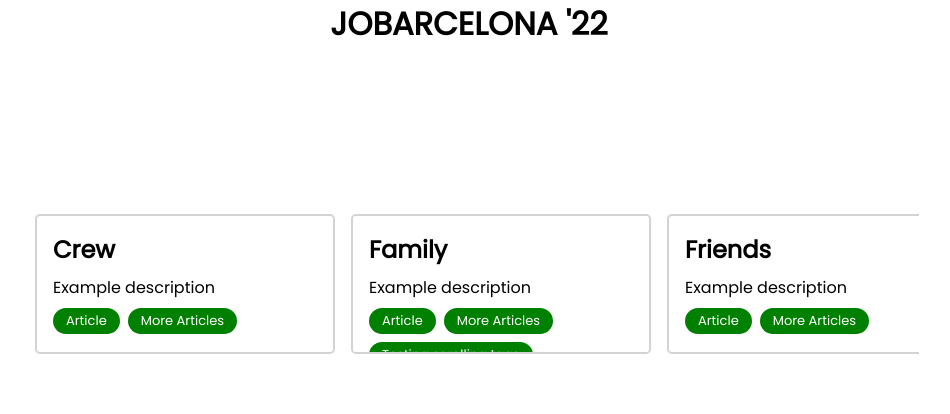
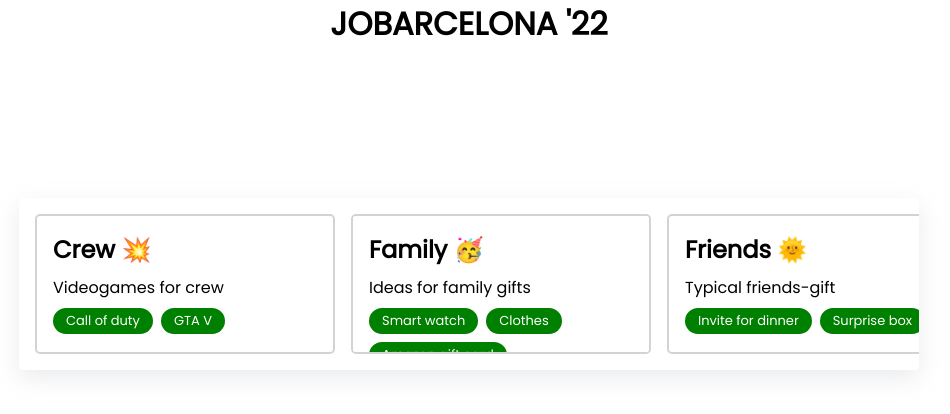
Before and after one commit to gagocarrilloedgar/jobarcelona-22-front-end, a React (Create React App) app: page / in a window 1280 px wide. Shown: the top 414 px of the page, without its empty margins (171-1121 px from the left). Built offline with nearby package versions, Linux system fonts and the light colour scheme.

Commit message:
refact in scrollbox, only accept card interface in children

```diff
--- a/src/App.tsx
+++ b/src/App.tsx
@@ -1,5 +1,6 @@
 import React from "react";
 import "./App.css";
+import Card from "./components/molecules/Card/Card";
 
 import ScrollBox from "./components/organism/ScrollBox/ScrollBox";
 
@@ -7,7 +8,28 @@ function App() {
   return (
     <div className="App">
       <h1>JOBARCELONA '22</h1>
-      <ScrollBox />
+      <ScrollBox>
+        <Card
+          title="Crew 💥"
+          description="Videogames for crew"
+          tags={["Call of duty", "GTA V"]}
+        />
+        <Card
+          title="Family 🥳"
+          description="Ideas for family gifts"
+          tags={["Smart watch", "Clothes", "Amazon gift card"]}
+        />
+        <Card
+          title="Friends 🌞"
+          description="Typical friends-gift"
+          tags={["Invite for dinner", "Surprise box"]}
+        />
+        <Card
+          title="Others "
+          description="Other groups"
+          tags={["Computer", "New goggles"]}
+        />
+      </ScrollBox>
     </div>
   );
 }
--- a/src/components/molecules/Card/Card.tsx
+++ b/src/components/molecules/Card/Card.tsx
@@ -6,13 +6,7 @@ import CardTag from "../../atoms/CardTag/CardTag";
 // styles
 import "./Card.css";
 
-interface Props {
-  title: string;
-  description: string;
-  tags: [] | Array<string>;
-}
-
-const Card: React.FC<Props> = ({
+const Card: React.FC<ICard> = ({
   title = "Default card",
   description = "Default description",
   tags,
--- a/src/components/organism/ScrollBox/ScrollBox.css
+++ b/src/components/organism/ScrollBox/ScrollBox.css
@@ -1,4 +1,6 @@
 .scrollBoxContainer {
+  border-radius: 0.25em;
+  box-shadow: rgba(149, 157, 165, 0.2) 0px 8px 24px;
   padding: 1em;
   display: inline-flex;
   gap: 1em;
--- a/src/components/organism/ScrollBox/ScrollBox.tsx
+++ b/src/components/organism/ScrollBox/ScrollBox.tsx
@@ -1,33 +1,9 @@
 import React from "react";
-import Card from "../../molecules/Card/Card";
 
 import "./ScrollBox.css";
 
-const ScrollBox: React.FC = () => {
-  return (
-    <article className="scrollBoxContainer">
-      <Card
-        title="Crew"
-        description="Example description"
-        tags={["Article", "More Articles"]}
-      />
-      <Card
-        title="Family"
-        description="Example description"
-        tags={["Article", "More Articles", "Testing scrolling tags"]}
-      />
-      <Card
-        title="Friends"
-        description="Example description"
-        tags={["Article", "More Articles"]}
-      />
-      <Card
-        title="Others"
-        description="Example description"
-        tags={["Article", "More Articles"]}
-      />
-    </article>
-  );
+const ScrollBox: React.FC<IScrollBox> = ({ children }) => {
+  return <article className="scrollBoxContainer">{children}</article>;
 };
 
 export default ScrollBox;
```
Also changed, not shown: src/type.d.ts (+10 -0 lines).
